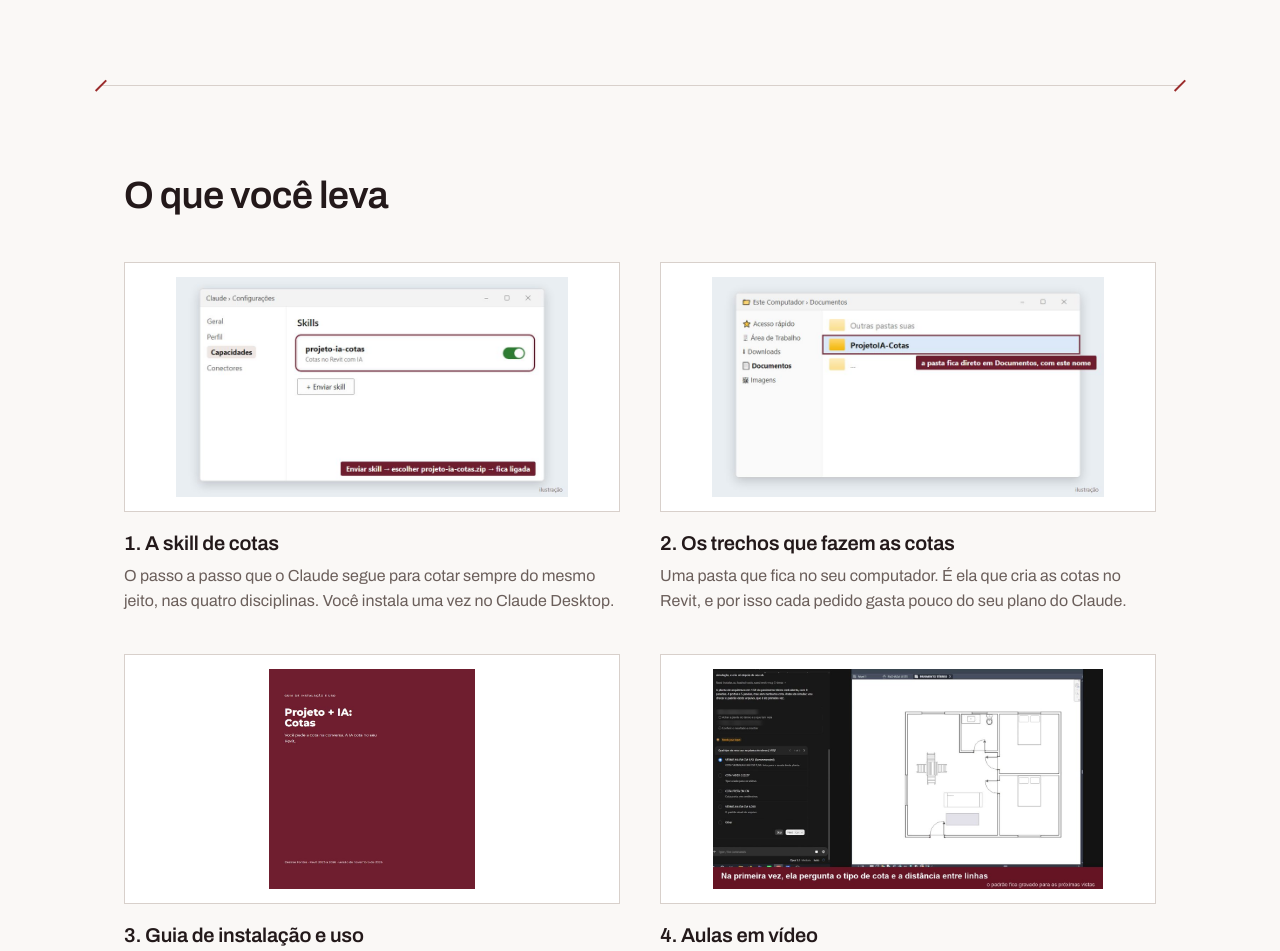
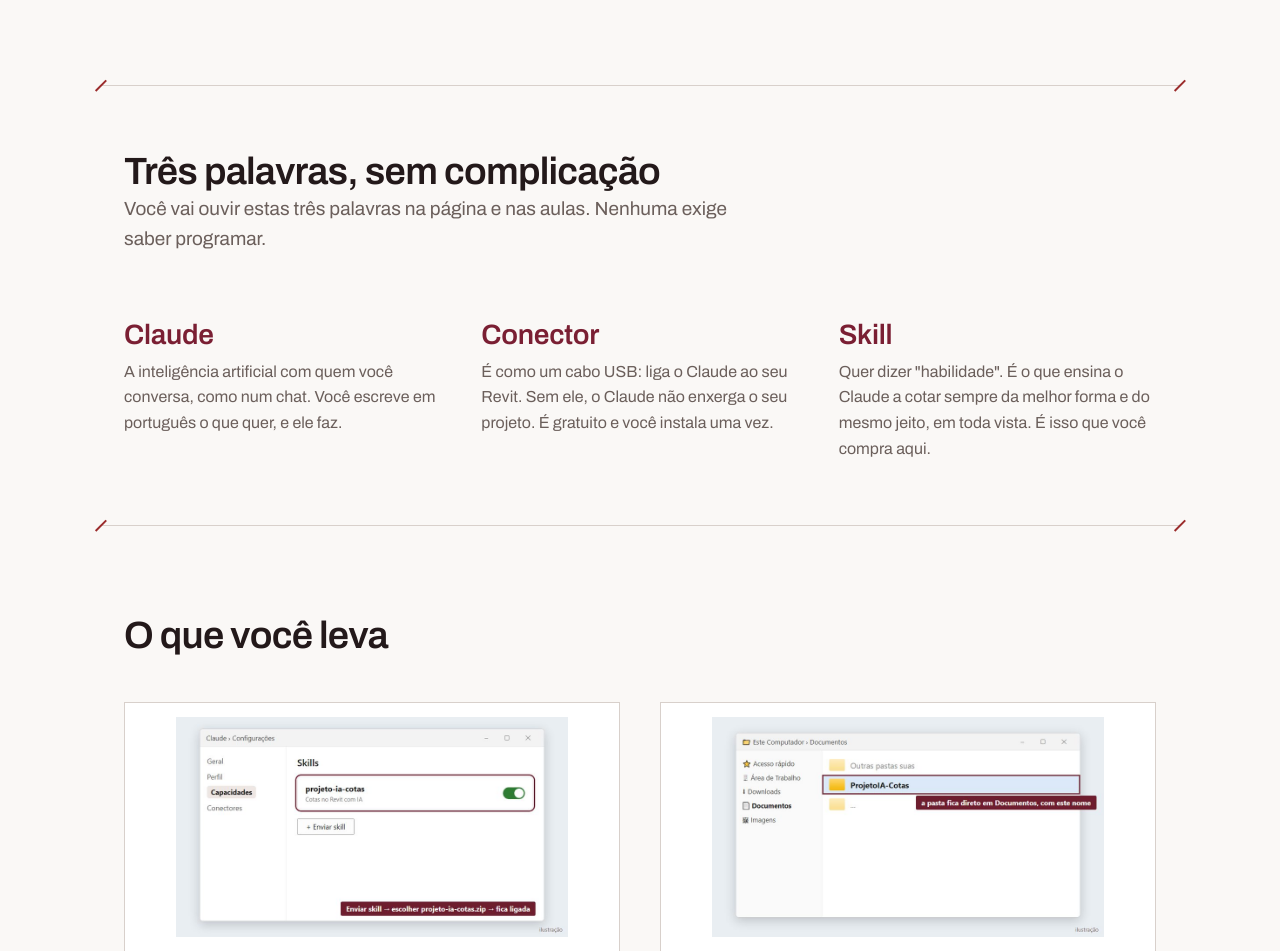
Before and after one commit to DesireeFontes/links-desiree, a plain HTML site: page revit-ia-cotas/index.html in a window 1280 px wide. Shown: the part 5517-6468 px from the top of the page. Drawn offline with Linux system fonts and the light colour scheme.

Commit message:
Cotas: explica Claude, conector e skill em linguagem simples (dobra Três palavras e pergunta no FAQ)
Co-Authored-By: Claude Opus 5.5 <noreply@anthropic.com>

```diff
--- a/revit-ia-cotas/index.html
+++ b/revit-ia-cotas/index.html
@@ -302,6 +302,30 @@ body.rascunho .draftbar{display:block;background:#FFF3CD;color:#6B4E00;font-size
 
 <div class="dim"></div>
 
+<!-- ══ DOBRA 6b · TRÊS PALAVRAS (rascunho) ══ -->
+<section class="tight">
+  <div class="wrap">
+    <h2>Três palavras, sem complicação</h2>
+    <p class="lede">Você vai ouvir estas três palavras na página e nas aulas. Nenhuma exige saber programar.</p>
+    <div class="gets">
+      <div class="get">
+        <h3 style="font-size:28px;color:#7A1F33">Claude</h3>
+        <p>A inteligência artificial com quem você conversa, como num chat. Você escreve em português o que quer, e ele faz.</p>
+      </div>
+      <div class="get">
+        <h3 style="font-size:28px;color:#7A1F33">Conector</h3>
+        <p>É como um cabo USB: liga o Claude ao seu Revit. Sem ele, o Claude não enxerga o seu projeto. É gratuito e você instala uma vez.</p>
+      </div>
+      <div class="get">
+        <h3 style="font-size:28px;color:#7A1F33">Skill</h3>
+        <p>Quer dizer "habilidade". É o que ensina o Claude a cotar sempre da melhor forma e do mesmo jeito, em toda vista. É isso que você compra aqui.</p>
+      </div>
+    </div>
+  </div>
+</section>
+
+<div class="dim"></div>
+
 <!-- ══ DOBRA 7 · O QUE VOCÊ LEVA ══ -->
 <section>
   <div class="wrap">
@@ -310,7 +334,7 @@ body.rascunho .draftbar{display:block;background:#FFF3CD;color:#6B4E00;font-size
       <div class="get">
         <div class="fig"><img src="leva-skill.jpg" alt="Skill projeto-ia-cotas ligada nas configurações do Claude" loading="lazy"></div>
         <h3>1. A skill de cotas</h3>
-        <p>O passo a passo que o Claude segue para cotar sempre do mesmo jeito, nas quatro disciplinas. Você instala uma vez no Claude Desktop.</p>
+        <p>A habilidade que ensina o Claude a cotar sempre da melhor forma e do mesmo jeito, nas quatro disciplinas. Você instala uma vez no Claude Desktop.</p>
       </div>
       <div class="get">
         <div class="fig"><img src="leva-pasta.jpg" alt="Pasta ProjetoIA-Cotas em Documentos" loading="lazy"></div>
@@ -389,6 +413,7 @@ body.rascunho .draftbar{display:block;background:#FFF3CD;color:#6B4E00;font-size
     <h2>Perguntas frequentes</h2>
     <div class="faq">
       <details open><summary>O que eu preciso ter?</summary><div class="a">Windows, o <b>Revit completo</b> (2023 a 2026) e o Claude Desktop (claude.ai/download). O Revit LT não serve: ele não aceita plugin, e o conector que liga o Claude ao Revit é um plugin gratuito. A skill funciona também no plano gratuito do Claude, com um limite menor de uso por dia; no plano pago você cota mais vistas seguidas.</div></details>
+      <details><summary>O que é skill? E conector?</summary><div class="a">A <b>skill</b> é uma habilidade que você dá ao Claude: ela ensina o jeito certo de cotar, para ele fazer sempre da melhor forma. O <b>conector</b> é como um cabo USB entre o Claude e o Revit: é por ele que o Claude lê a vista e cria as cotas. Os dois você instala uma vez só, com o guia e as aulas.</div></details>
       <details><summary>Ela cota o quê?</summary><div class="a">Planta, corte, fachada, vista de parede e 3D de um ambiente, em arquitetura, estrutura, elétrica e hidrossanitário. Em cada vista, ela oferece as opções antes de criar.</div></details>
       <details><summary>Preciso saber programar ou Dynamo?</summary><div class="a">Não. Você conversa em português, como pediria para uma colega.</div></details>
       <details><summary>Ela mexe no meu projeto sem eu ver?</summary><div class="a">Não. Ela simula, mostra o resumo e só cria depois do seu ok. Tudo sai num passo só de Ctrl+Z. Mesmo assim, teste numa cópia do arquivo primeiro.</div></details>
```
